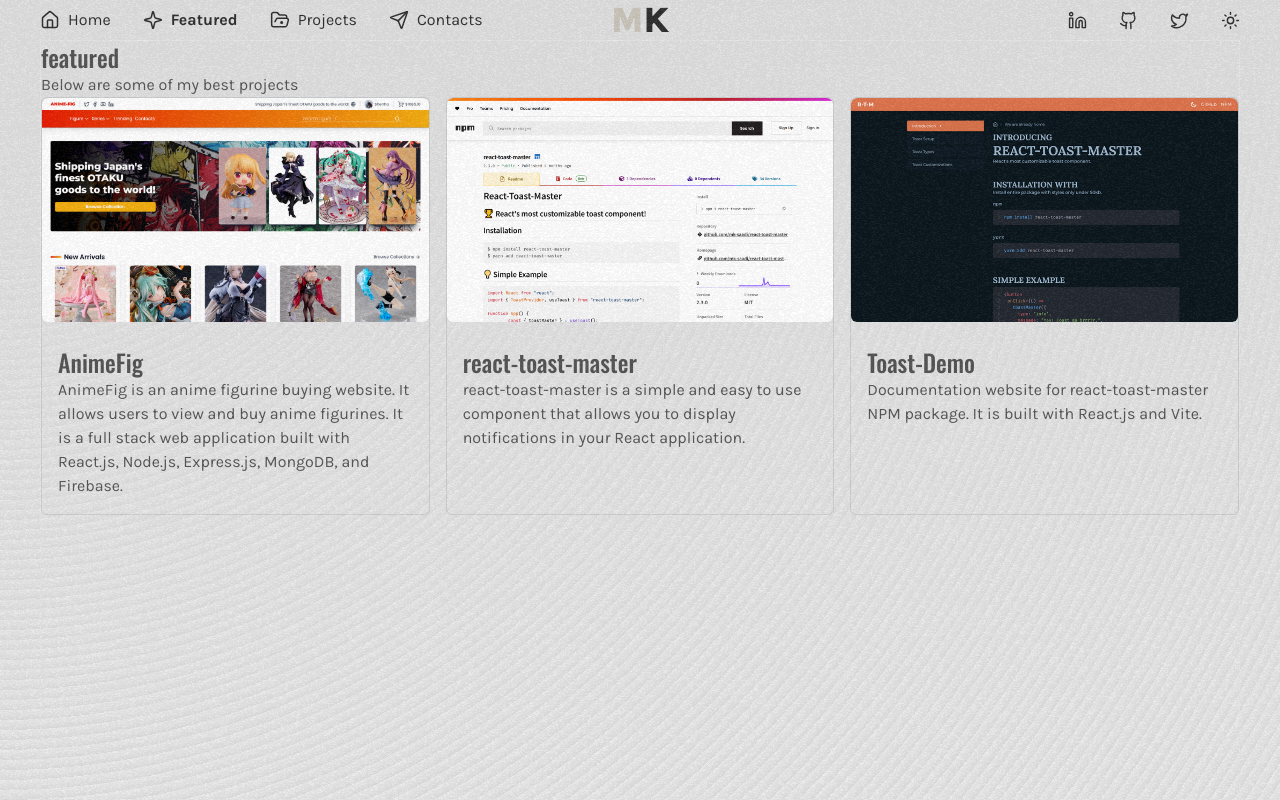
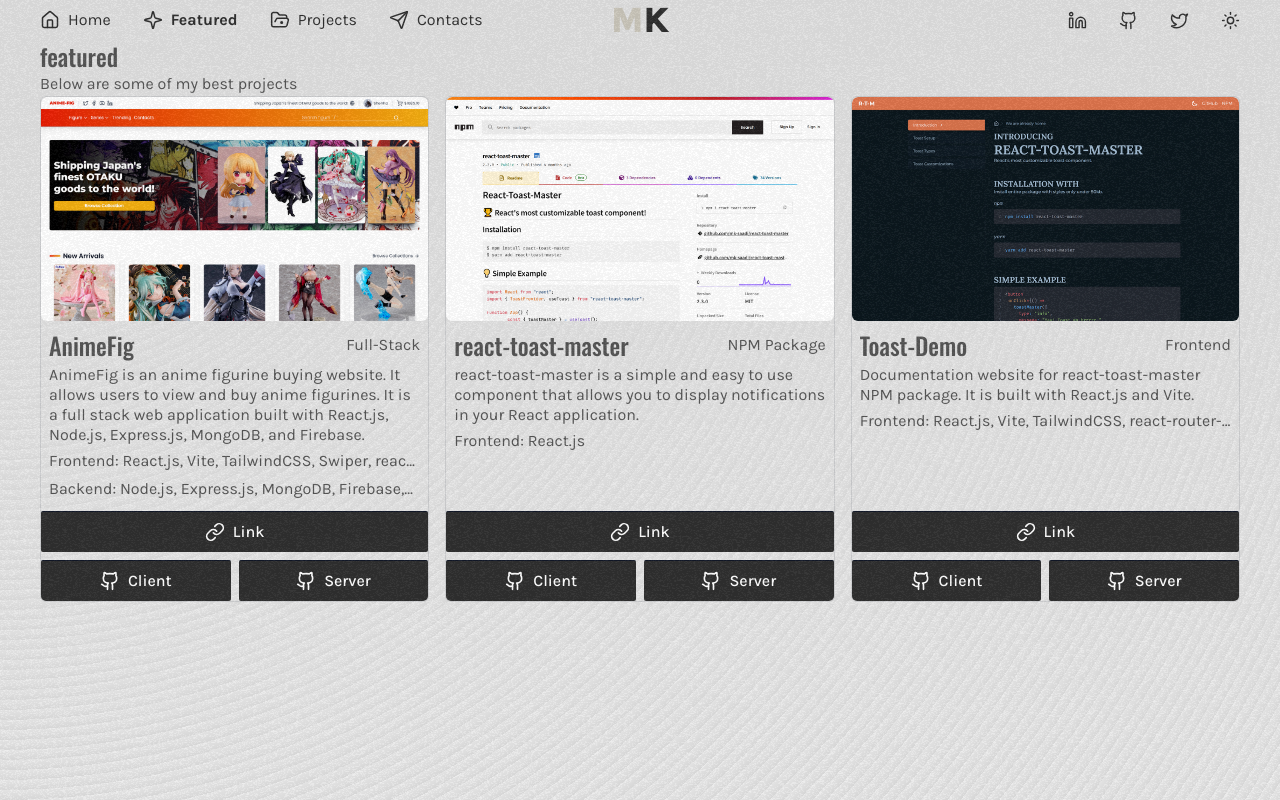
Before and after one commit to mk-saadi/new-portfolio, a React (Vite) app: page /featured in a window 1280 px wide. Built offline with nearby package versions, Linux system fonts and the light colour scheme.

Commit message:
featured

```diff
--- a/src/pages/Featured.jsx
+++ b/src/pages/Featured.jsx
@@ -1,3 +1,4 @@
+import { Github, Link } from "lucide-react";
 import { useEffect, useState } from "react";
 
 const Featured = () => {
@@ -10,7 +11,7 @@
 	}, []);
 
 	return (
-		<div className="h-full border text-para dark:text-gray-400">
+		<div className="h-full overflow-hidden text-para dark:text-gray-400">
 			<h2 className="font-mono text-2xl font-medium">featured</h2>
 			<p>Below are some of my best projects</p>
 			<div className="flex items-center justify-center">
@@ -18,10 +19,10 @@
 					{data.map((item) => (
 						<div
 							key={item.id}
-							className="flex flex-col border rounded-md border-gray-900/10 dark:border-white/10 gap-y-2"
+							className="flex flex-col overflow-hidden border rounded-md border-gray-900/10 dark:border-white/10"
 						>
 							<div className="relative w-full h-56 overflow-hidden rounded-md cursor-pointer group">
-								<div className="absolute inset-0 duration-300 opacity-0 backdrop-blur-sm bg-black/50 group-hover:opacity-100">
+								<div className="absolute inset-0 duration-300 rounded-md opacity-0 backdrop-blur-sm bg-black/50 group-hover:opacity-100">
 									<a
 										href={item.link}
 										target="_blank"
@@ -34,12 +35,44 @@
 								<img
 									src={item.image}
 									alt={item.name}
-									className="object-cover mb-4 rounded-md"
+									className="object-cover rounded-md"
 								/>
 							</div>
-							<div className="p-4">
-								<h3 className="font-mono text-2xl font-medium">{item.name}</h3>
-								<p>{item.des}</p>
+							<div className="relative p-2">
+								<div className="flex flex-col h-[16.5rem] gap-y-1">
+									<div className="flex items-center justify-between">
+										<h3 className="font-mono text-2xl font-medium">{item.name}</h3>
+										<p className="text-base">{item.stack}</p>
+									</div>
+									<p className="leading-5">{item.des}</p>
+									<p
+										className="line-clamp-1"
+										title={item.tech_frontend}
+									>
+										Frontend: {item.tech_frontend}
+									</p>
+									{item.tech_backend && (
+										<p
+											className="line-clamp-1"
+											title={item.tech_backend}
+										>
+											Backend: {item.tech_backend}
+										</p>
+									)}
+								</div>
+								<div className="absolute bottom-0 left-0 flex flex-col items-center justify-center w-full font-mono gap-y-2">
+									<button className="flex items-center justify-center w-full py-2 font-sans text-base font-medium text-white border-t border-gray-900 rounded-sm whitespace-nowrap gap-x-2 focus:outline-0 dark:border-white/20 bg-dhusor dark:bg-gray-950">
+										<Link size={20} /> Link
+									</button>
+									<div className="flex items-center justify-center w-full gap-x-2">
+										<button className="flex items-center justify-center w-full py-2 font-sans text-base font-medium text-white border-t border-gray-900 rounded-sm whitespace-nowrap gap-x-2 focus:outline-0 dark:border-white/20 bg-dhusor dark:bg-gray-950">
+											<Github size={20} /> Client
+										</button>
+										<button className="flex items-center justify-center w-full py-2 font-sans text-base font-medium text-white border-t border-gray-900 rounded-sm whitespace-nowrap gap-x-2 focus:outline-0 dark:border-white/20 bg-dhusor dark:bg-gray-950">
+											<Github size={20} /> Server
+										</button>
+									</div>
+								</div>
 							</div>
 						</div>
 					))}
```
